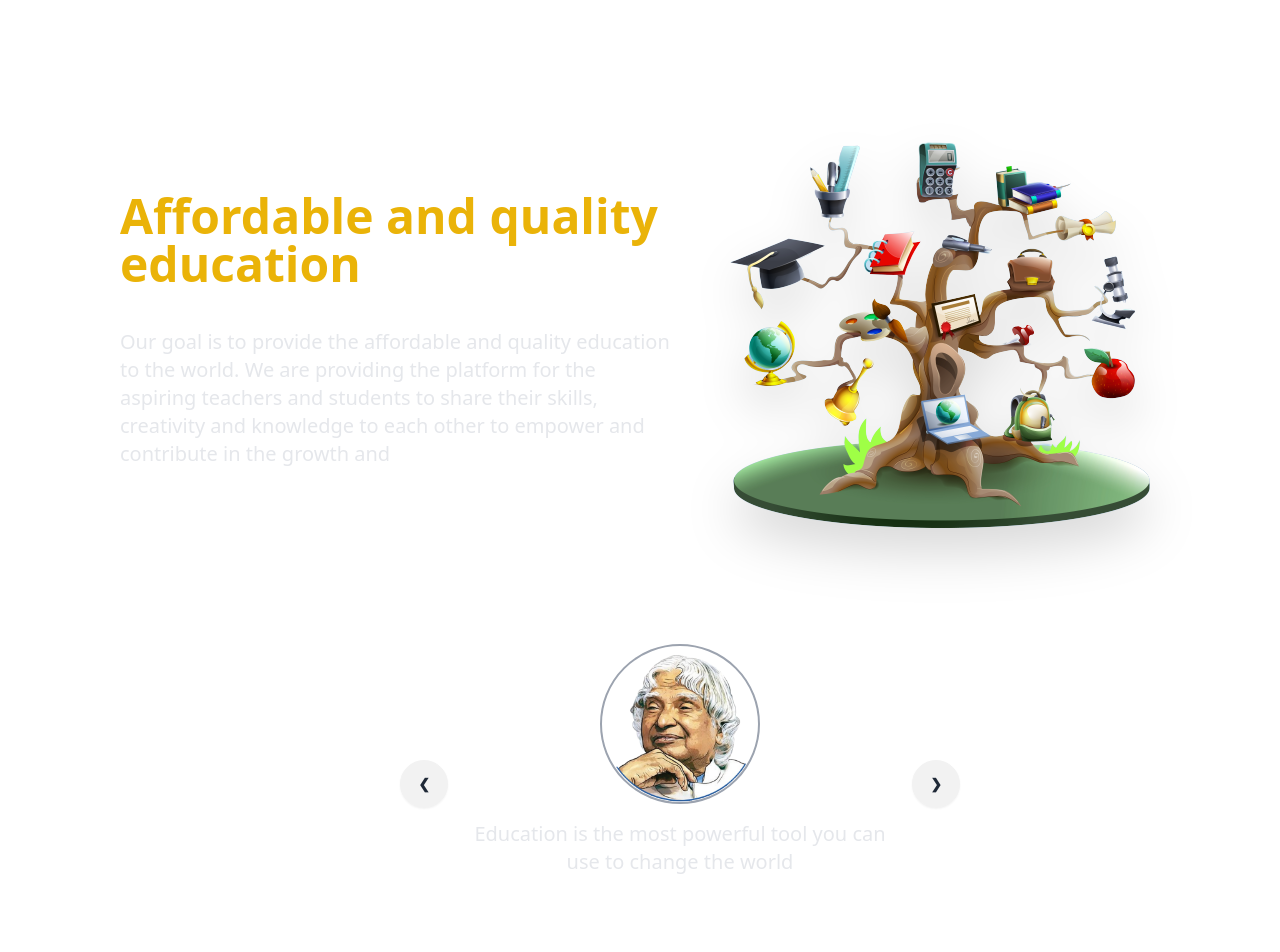
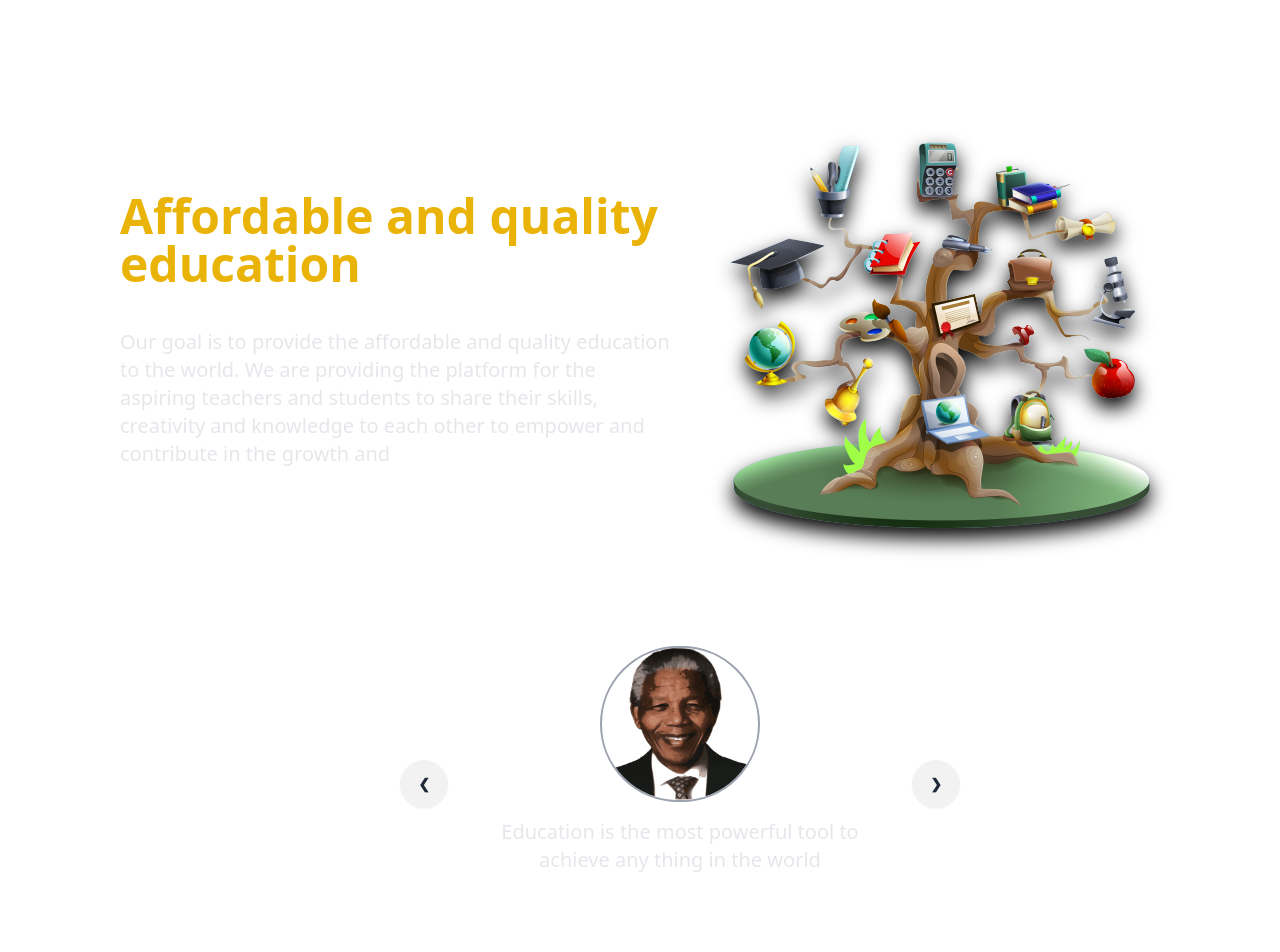
Before and after one commit to RaiNigam/lms-frontend-hn, a React (Vite) app: page /about in a window 1280 px wide. Shown: the top 952 px of the page. Built offline with nearby package versions, Linux system fonts and the light colour scheme.

Commit message:
cleaned up our about us page

```diff
--- /dev/null
+++ b/src/Components/CarouselSlide.jsx
@@ -0,0 +1,24 @@
+function CarouselSlide({image,title,description,slideNumber,totalSlides}) {
+  return (
+    <div id={`slide${slideNumber}`} className="carousel-item relative w-full">
+    <div className="flex flex-col items-center justify-center gap-4 px-[15%]">
+      <img
+        src={image}
+        className="w-40 rounded-full border-2 border-gray-400"
+      />
+      <p className="text-xl text-gray-200 text-center">{description}</p>
+      <h3 className="text-2xl font-semibold">{title}</h3>
+      <div className="absolute flex justify-between transform -translate-y-1/2 left-5 right-5 top-1/2">
+        <a href={`#slide${(slideNumber==1)?totalSlides:slideNumber-1}`} className="btn btn-circle">
+          ❮
+        </a>
+        <a href={`#slide${(slideNumber%totalSlides)+1}`} className="btn btn-circle">
+          ❯
+        </a>
+      </div>
+    </div>
+  </div>
+  )
+}
+
+export default CarouselSlide
--- /dev/null
+++ b/src/Constants/CelebrityData.js
@@ -0,0 +1,38 @@
+import apj from "../Assets/images/apj.png";
+import billGates from "../Assets/images/billGates.png";
+import einstein from "../Assets/images/einstein.png";
+import nelsonMandela from "../Assets/images/nelsonMandela.png";
+import steveJobs from '../Assets/images/steveJobs.png'
+const celebrities=[
+    {
+        title:"Nelson Mandela",
+        description:"Education is the most powerful tool to achieve any thing in the world",
+        image:nelsonMandela,
+        slideNumber:1
+    },
+    {
+        title:"Steve Jobs",
+        description:"Education is the most powerful tool to achieve any thing in the world",
+        image:steveJobs,
+        slideNumber:2
+    },
+    {
+        title:"Albert Einstein",
+        description:"Education is the most powerful tool to achieve any thing in the world",
+        image:einstein,
+        slideNumber:3
+    },
+    {
+        title:"Apj",
+        description:"Education is the most powerful tool to achieve any thing in the world",
+        image:apj,
+        slideNumber:4
+    },
+    {
+        title:"Bill Gates",
+        description:"Education is the most powerful tool to achieve any thing in the world",
+        image:billGates,
+        slideNumber:5
+    },
+]
+export default celebrities;
--- a/src/Pages/AboutUs.jsx
+++ b/src/Pages/AboutUs.jsx
@@ -1,12 +1,12 @@
 import HomeLayout from "../HomeLayout/HomeLayout";
 import aboutMainImage from "../Assets/images/aboutMainImage.png";
-import apj from "../Assets/images/apj.png";
-import billGates from "../Assets/images/billGates.png";
-import einstein from "../Assets/images/einstein.png";
-import nelsonMandela from "../Assets/images/nelsonMandela.png";
-import steveJobs from '../Assets/images/steveJobs.png'
+import celebrities from "../Constants/CelebrityData";
+import CarouselSlide from "../Components/CarouselSlide";
+
 function AboutUs() {
+
   return (
+
     <HomeLayout>
       <div className="pl-20 pt-20 flex flex-col text-white">
         <div className="flex items-center gap-5 mx-10">
@@ -25,7 +25,7 @@ function AboutUs() {
             <img
               id="test1"
               style={{
-                filter: "drop-shadow(0px 10px 10px rgb(0,0,0));",
+                filter: "drop-shadow(0px 10px 10px rgb(0,0,0))"
               }}
               alt="About Main Image"
               className="drop-shadow-2xl"
@@ -34,78 +34,9 @@ function AboutUs() {
           </div>
         </div>
         <div className="carousel m-auto w-1/2 my-16">
-          <div id="slide1" className="carousel-item relative w-full">
-            <div className="flex flex-col items-center justify-center gap-4 px-[15%]">
-              <img
-                src={apj}
-                className="w-40 rounded-full border-2 border-gray-400"
-              />
-              <p className="text-xl text-gray-200 text-center">{"Education is the most powerful tool you can use to change the world"}</p>
-              <h3 className="text-2xl font-semibold">Apj</h3>
-              <div className="absolute flex justify-between transform -translate-y-1/2 left-5 right-5 top-1/2">
-                <a href="#slide4" className="btn btn-circle">
-                  ❮
-                </a>
-                <a href="#slide2" className="btn btn-circle">
-                  ❯
-                </a>
-              </div>
-            </div>
-          </div>
-          <div id="slide2" className="carousel-item relative w-full">
-          <div className="flex flex-col items-center justify-center gap-4 px-[15%]">
-              <img
-                src={einstein}
-                className="w-40 rounded-full border-2 border-gray-400"
-              />
-               <p className="text-xl text-gray-200 text-center">{"Education is the most powerful tool you can use to change the world"}</p>
-              <h3 className="text-2xl font-semibold">Albert Einstein</h3>
-              <div className="absolute flex justify-between transform -translate-y-1/2 left-5 right-5 top-1/2">
-                <a href="#slide1" className="btn btn-circle">
-                  ❮
-                </a>
-                <a href="#slide3" className="btn btn-circle">
-                  ❯
-                </a>
-              </div>
-            </div>
-          </div>
-          <div id="slide3" className="carousel-item relative w-full">
-          <div className="flex flex-col items-center justify-center gap-4 px-[15%]">
-              <img
-                src={billGates}
-                className="w-40 rounded-full border-2 border-gray-400"
-              />
-               <p className="text-xl text-gray-200 text-center">{"Education is the most powerful tool you can use to change the world"}</p>
-              <h3 className="text-2xl font-semibold">Bill Gates</h3>
-              <div className="absolute flex justify-between transform -translate-y-1/2 left-5 right-5 top-1/2">
-                <a href="#slide2" className="btn btn-circle">
-                  ❮
-                </a>
-                <a href="#slide4" className="btn btn-circle">
-                  ❯
-                </a>
-              </div>
-            </div>
-          </div>
-          <div id="slide4" className="carousel-item relative w-full">
-          <div className="flex flex-col items-center justify-center gap-4 px-[15%]">
-              <img
-                src={nelsonMandela}
-                className="w-40 rounded-full border-2 border-gray-400"
-              />
-               <p className="text-xl text-gray-200 text-center">{"Education is the most powerful tool you can use to change the world"}</p>
-              <h3 className="text-2xl font-semibold">Nelson Mandela</h3>
-              <div className="absolute flex justify-between transform -translate-y-1/2 left-5 right-5 top-1/2">
-                <a href="#slide3" className="btn btn-circle">
-                  ❮
-                </a>
-                <a href="#slide1" className="btn btn-circle">
-                  ❯
-                </a>
-              </div>
-            </div>
-          </div>
+           {celebrities.map((celeb)=>
+            <CarouselSlide  {...celeb} key={celeb.slideNumber} totalSlides={celebrities.length} />
+           )}
         </div>
       </div>
     </HomeLayout>
```
